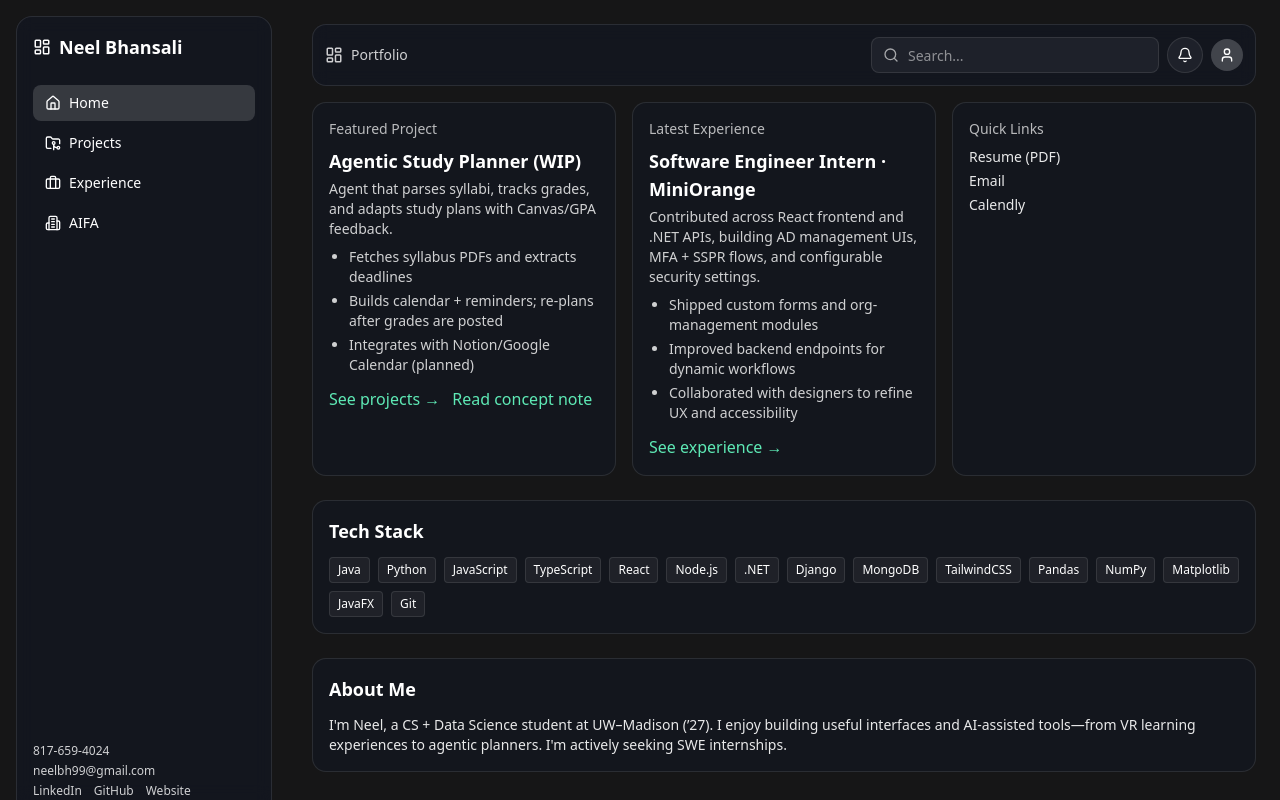
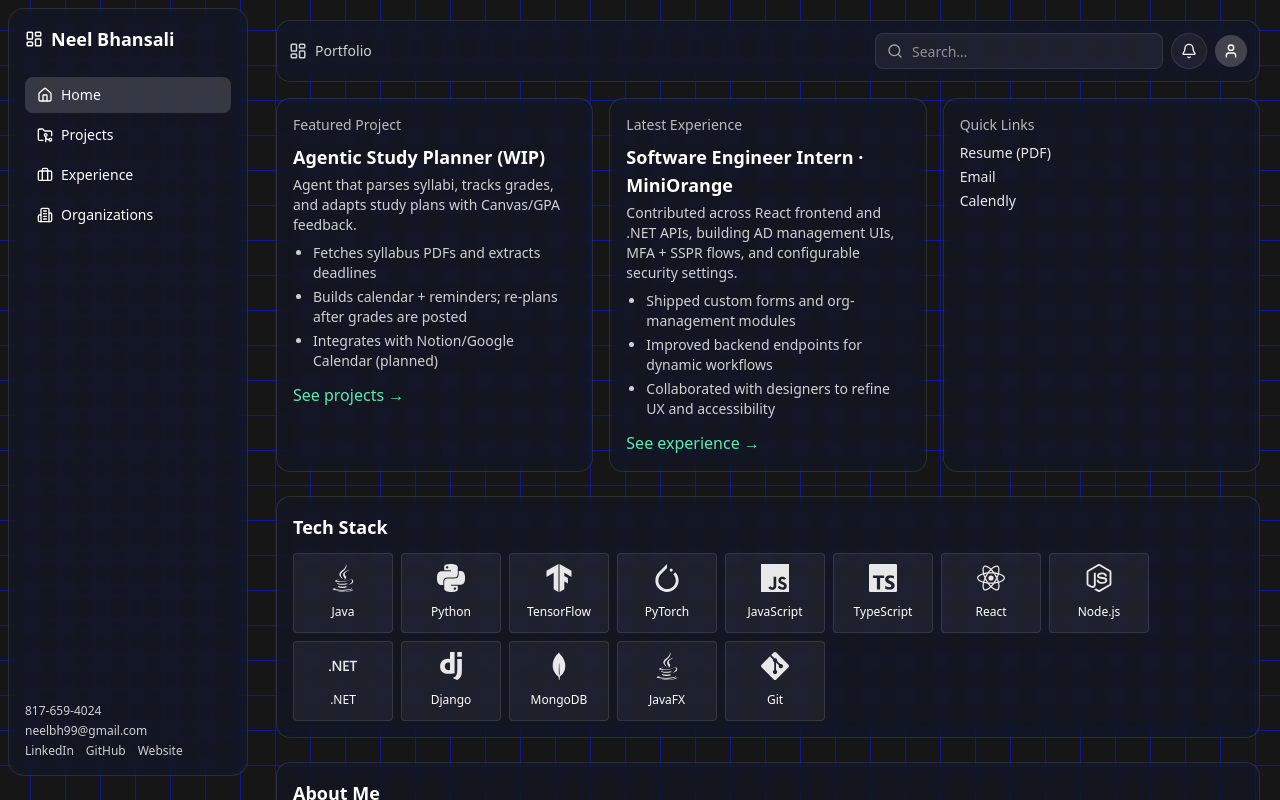
Before and after one commit to neel-bhan/neel-bhansali, a React (Vite) app: page / in a window 1280 px wide. Built offline with nearby package versions, Linux system fonts and the light colour scheme.

Commit message:
updated pages

```diff
--- a/package.json
+++ b/package.json
@@ -22,6 +22,7 @@
     "postprocessing": "^6.37.7",
     "react": "^19.1.1",
     "react-dom": "^19.1.1",
+    "react-icons": "^4.12.0",
     "react-router-dom": "^6.30.1",
     "tailwind-merge": "^3.3.1",
     "tailwindcss": "^4.1.11",
--- a/src/App.css
+++ b/src/App.css
@@ -2,6 +2,7 @@
   width: 100%;
   height: 100%;
   background: #161617;
+
 }
 
 
--- a/src/App.tsx
+++ b/src/App.tsx
@@ -12,6 +12,20 @@ import { Routes, Route, Link, useLocation } from "react-router-dom";
 import "./App.css";
 import { Button } from "./components/ui/button";
 import Squares from "./components/Squares/Squares";
+import {
+  SiPython,
+  SiJavascript,
+  SiTypescript,
+  SiReact,
+  SiNodedotjs,
+  SiDotnet,
+  SiDjango,
+  SiMongodb,
+  SiTensorflow,
+  SiPytorch,
+  SiGit,
+} from "react-icons/si";
+import { FaJava } from "react-icons/fa";
 
 function SidebarLink({
   to,
@@ -39,25 +53,25 @@ function App() {
     { label: "Home", to: "/", icon: HomeIcon },
     { label: "Projects", to: "/projects", icon: FolderGit2 },
     { label: "Experience", to: "/experience", icon: Briefcase },
-    { label: "AIFA", to: "/aifa", icon: Building2 }, // changed icon
+    { label: "Organizations", to: "/organizations", icon: Building2 }, // changed icon
   ];
 
   return (
     <div className="relative w-full h-screen overflow-hidden text-white">
       {/* Background (subtle) */}
-      <div className="absolute inset-0 -z-10">
+      <div className="absolute inset-0 pointer-events-none">
         <Squares
           speed={0.2}
-          squareSize={56}
+          squareSize={35}
           direction="diagonal"
-          borderColor="#232634"
+          borderColor="#0f1899"
         />
       </div>
 
       {/* App Shell */}
-      <div className="flex h-full">
+      <div className="flex h-full min-h-screen">
         {/* Sidebar */}
-        <aside className="hidden md:flex h-full w-64 flex-col m-4 rounded-2xl border border-white/10 bg-slate-900/40 backdrop-blur p-4">
+        <aside className="md:flex w-60 flex-col m-2 rounded-2xl border border-white/10 bg-slate-900/40 backdrop-blur p-4 h-[96vh] max-h-[900px]">
           <div className="text-lg font-semibold mb-6 flex items-center gap-2">
             <LayoutDashboard size={18} />
             <span>Neel Bhansali</span>
@@ -103,7 +117,7 @@ function App() {
         </aside>
 
         {/* Main Content */}
-        <main className="flex-1 h-full p-4 md:p-6 overflow-auto">
+        <main className="flex-1 h-full p-4 md:p-5 ml-0">
           {/* Top Bar */}
           <header className="flex items-center justify-between rounded-xl border border-white/10 bg-slate-900/40 backdrop-blur p-3">
             <div className="flex items-center gap-2 text-sm opacity-80">
@@ -142,7 +156,7 @@ function App() {
                   {/* Home dashboard with previews */}
                   <section className="grid grid-cols-1 lg:grid-cols-3 gap-4 mt-4">
                     {/* Featured Project */}
-                    <div className="rounded-xl border border-white/10 bg-slate-900/30 p-4">
+                    <div className="backdrop-blur rounded-xl border border-white/10 bg-slate-900/30 p-4">
                       <h3 className="text-sm opacity-70 mb-2">
                         Featured Project
                       </h3>
@@ -170,17 +184,11 @@ function App() {
                         >
                           See projects →
                         </Link>
-                        <a
-                          className="text-emerald-300 hover:underline"
-                          href="#"
-                        >
-                          Read concept note
-                        </a>
                       </div>
                     </div>
 
                     {/* Latest Experience */}
-                    <div className="rounded-xl border border-white/10 bg-slate-900/30 p-4">
+                    <div className="backdrop-blur rounded-xl border border-white/10 bg-slate-900/30 p-4">
                       <h3 className="text-sm opacity-70 mb-2">
                         Latest Experience
                       </h3>
@@ -213,7 +221,7 @@ function App() {
                     </div>
 
                     {/* Quick Links */}
-                    <div className="rounded-xl border border-white/10 bg-slate-900/30 p-4">
+                    <div className="backdrop-blur rounded-xl border border-white/10 bg-slate-900/30 p-4">
                       <h3 className="text-sm opacity-70 mb-2">Quick Links</h3>
                       <ul className="text-sm space-y-1 opacity-90">
                         <li>
@@ -239,38 +247,37 @@ function App() {
                   </section>
 
                   {/* Tech Stack */}
-                  <section className="mt-6 rounded-xl border border-white/10 bg-slate-900/30 p-4">
+                  <section className="backdrop-blur mt-6 rounded-xl border border-white/10 bg-slate-900/30 p-4">
                     <h2 className="text-lg font-semibold mb-3">Tech Stack</h2>
                     <div className="flex flex-wrap gap-2 text-xs">
                       {[
-                        "Java",
-                        "Python",
-                        "JavaScript",
-                        "TypeScript",
-                        "React",
-                        "Node.js",
-                        ".NET",
-                        "Django",
-                        "MongoDB",
-                        "TailwindCSS",
-                        "Pandas",
-                        "NumPy",
-                        "Matplotlib",
-                        "JavaFX",
-                        "Git",
-                      ].map((t) => (
-                        <span
-                          key={t}
-                          className="px-2 py-1 rounded border border-white/10 bg-white/5"
+                        { label: "Java", Icon: FaJava },
+                        { label: "Python", Icon: SiPython },
+                        { label: "TensorFlow", Icon: SiTensorflow },
+                        { label: "PyTorch", Icon: SiPytorch },
+                        { label: "JavaScript", Icon: SiJavascript },
+                        { label: "TypeScript", Icon: SiTypescript },
+                        { label: "React", Icon: SiReact },
+                        { label: "Node.js", Icon: SiNodedotjs },
+                        { label: ".NET", Icon: SiDotnet },
+                        { label: "Django", Icon: SiDjango },
+                        { label: "MongoDB", Icon: SiMongodb },
+                        { label: "JavaFX", Icon: FaJava },
+                        { label: "Git", Icon: SiGit },
+                      ].map(({ label, Icon }) => (
+                        <div
+                          key={label}
+                          className="flex flex-col px-2 py-1 w-25 h-20 rounded border border-white/10 bg-white/5 inline-flex items-center gap-1.5"
                         >
-                          {t}
-                        </span>
+                          <Icon className="opacity-90 p-1.5" size={40} />
+                          {label}
+                        </div>
                       ))}
                     </div>
                   </section>
 
                   {/* About Me */}
-                  <section className="mt-6 rounded-xl border border-white/10 bg-slate-900/30 p-4">
+                  <section className="backdrop-blur mt-6 rounded-xl border border-white/10 bg-slate-900/30 p-4">
                     <h2 className="text-lg font-semibold mb-3">About Me</h2>
                     <p className="text-sm opacity-90">
                       I'm Neel, a CS + Data Science student at UW–Madison (’27).
@@ -287,7 +294,7 @@ function App() {
             <Route
               path="/projects"
               element={
-                <div className="mt-4 space-y-4">
+                <div className="mt-4 space-y-4 backdrop-blur rounded-xl border border-white/10 bg-slate-900/30 p-4">
                   <h2 className="text-xl font-semibold">Projects</h2>
                   <div className="space-y-4">
                     <article className="rounded-xl border border-white/10 bg-slate-900/30 p-4">
@@ -331,7 +338,7 @@ function App() {
             <Route
               path="/experience"
               element={
-                <div className="mt-4 space-y-4">
+                <div className="mt-4 space-y-4 backdrop-blur rounded-xl border border-white/10 bg-slate-900/30 p-4">
                   <h2 className="text-xl font-semibold">Experience</h2>
                   <div className="space-y-4">
                     <section className="rounded-xl border border-white/10 bg-slate-900/30 p-4">
@@ -384,9 +391,9 @@ function App() {
             />
 
             <Route
-              path="/aifa"
+              path="/organizations"
               element={
-                <div className="mt-4 space-y-4">
+                <div className="mt-4 space-y-4 backdrop-blur rounded-xl border border-white/10 bg-slate-900/30 p-4">
                   <h2 className="text-xl font-semibold">AI for All (AIFA)</h2>
                   <p className="text-sm opacity-80">
                     Non-profit work: curriculum, workshops, hackathons, and 30+
```
Also changed, not shown: 1 other file (tests, documents, lock files or other folders).
